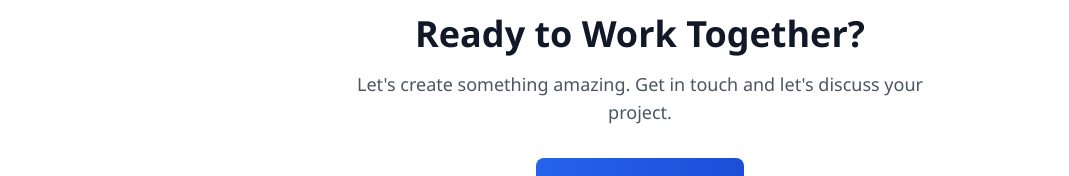
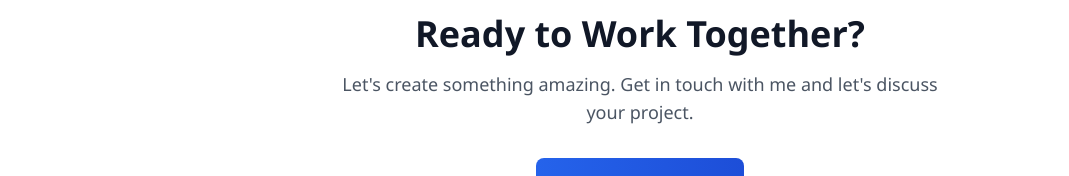
Before and after one commit to RohitSingh19/portfolio, an Angular app: page / in a window 1280 px wide. Shown: the part 3022-3198 px from the top of the page, without its empty margins (0-1069 px from the left). Built offline with nearby package versions, Linux system fonts and the light colour scheme.

Commit message:
dummy commit

```diff
--- a/src/app/features/home/home.component.html
+++ b/src/app/features/home/home.component.html
@@ -148,7 +148,7 @@
   <div class="container-custom text-center max-w-2xl" data-aos="fade-up">
     <h2 class="section-title text-4xl mb-4">Ready to Work Together?</h2>
     <p class="section-subtitle text-lg mb-8">
-      Let's create something amazing. Get in touch and let's discuss your project.
+      Let's create something amazing. Get in touch with me and let's discuss your project.
     </p>
     <a
       routerLink="/contact"
```
